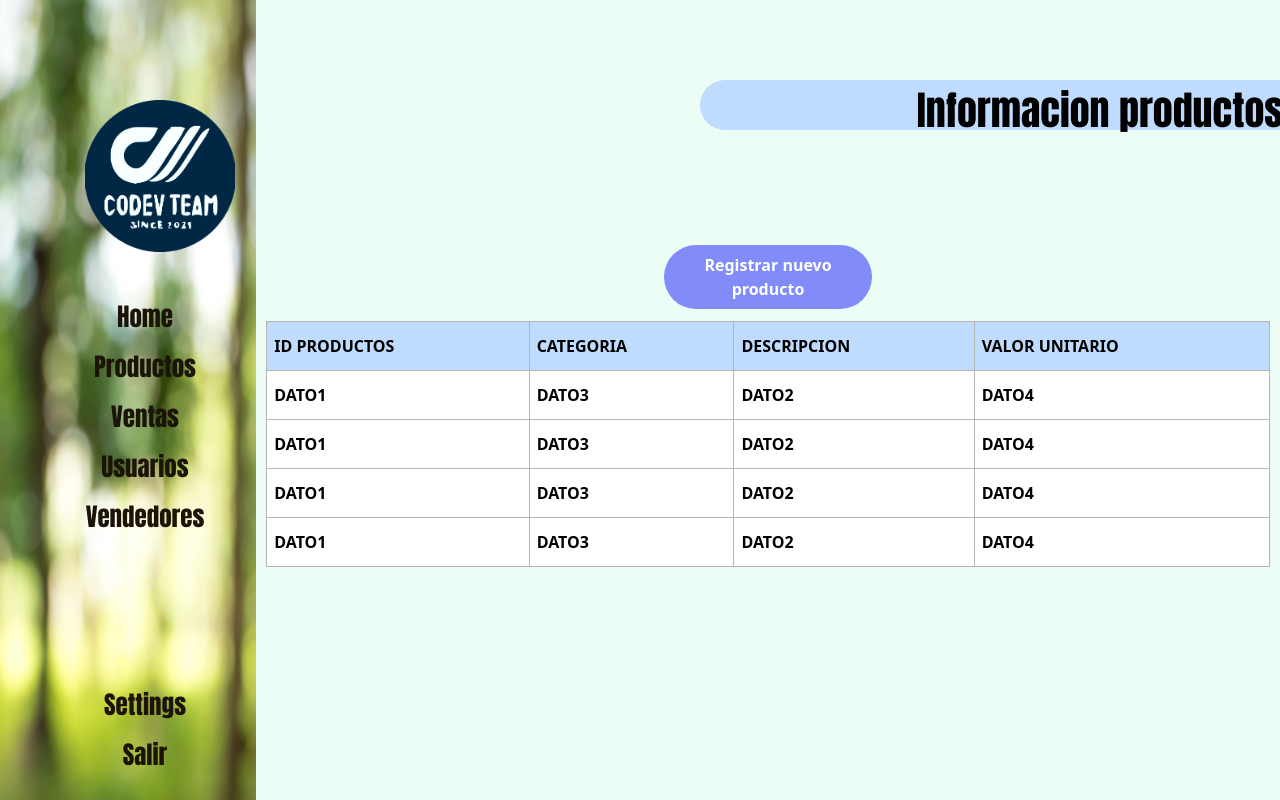
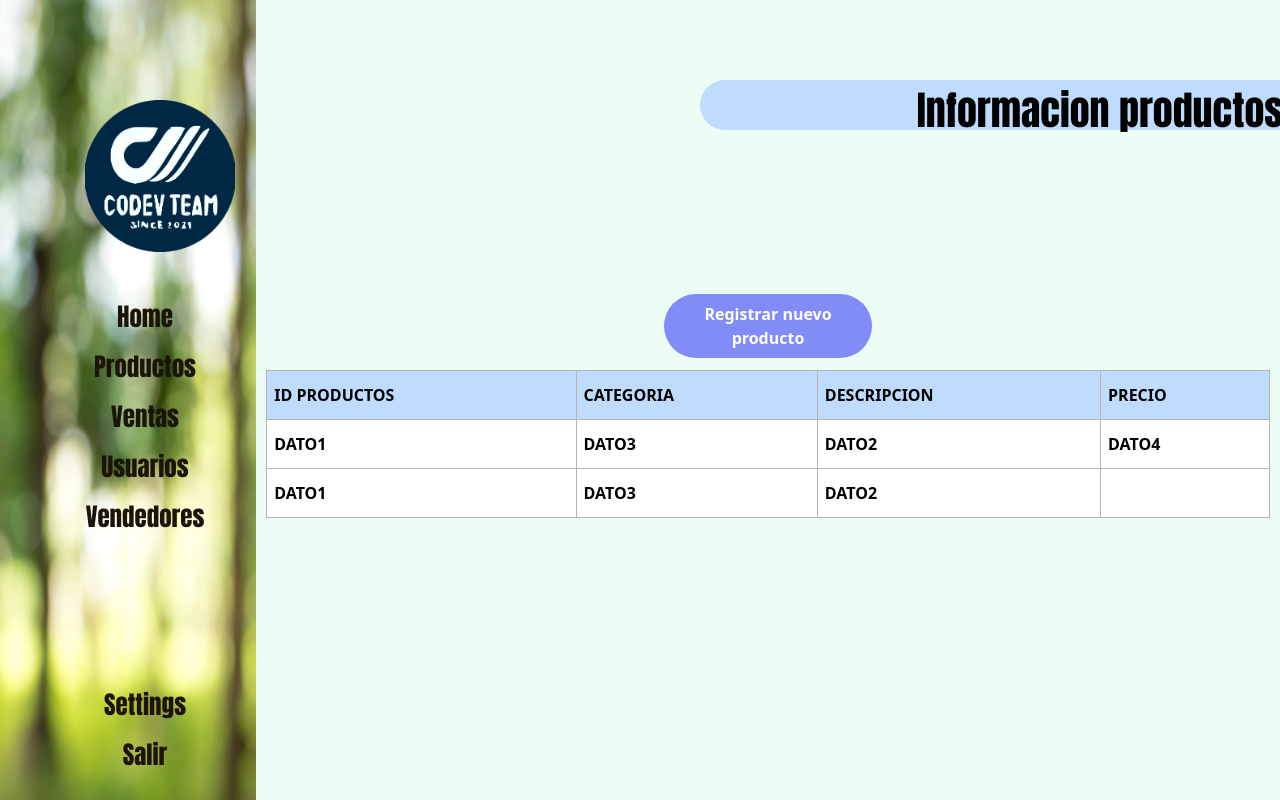
Before and after one commit to Equipo-coDEV-Mision-TIC/Ventas-codev-team, a React (Create React App) app: page /Home/productos in a window 1280 px wide. Built offline with nearby package versions, Linux system fonts and the light colour scheme.

Commit message:
agregar carpeta context

```diff
--- a/src/pages/admin/productos.jsx
+++ b/src/pages/admin/productos.jsx
@@ -8,19 +8,7 @@ const productosBackend = [
         IDproducto: "DATO1",
         Descripción: "DATO2",
         Categoria: "DATO3",
-        ValorUnitario: "DATO4"
-    },
-    {
-        IDproducto: "DATO1",
-        Descripción: "DATO2",
-        Categoria: "DATO3",
-        ValorUnitario: "DATO4"
-    },
-    {
-        IDproducto: "DATO1",
-        Descripción: "DATO2",
-        Categoria: "DATO3",
-        ValorUnitario: "DATO4"
+        Precio: "DATO4"
     },
     {
         IDproducto: "DATO1",
@@ -74,7 +62,7 @@ const TablaProductos = ({listaProductos}) =>{
                     <th>ID PRODUCTOS</th>
                     <th>CATEGORIA</th>
                     <th>DESCRIPCION</th>
-                    <th>VALOR UNITARIO</th>
+                    <th>PRECIO</th>
                 </tr>
             </thead>
             <tbody className='bg-white'>
@@ -84,7 +72,7 @@ const TablaProductos = ({listaProductos}) =>{
                             <th>{productos.IDproducto}</th>
                             <th>{productos.Categoria}</th>
                             <th>{productos.Descripción}</th>
-                            <th>{productos.ValorUnitario}</th>
+                            <th>{productos.Precio}</th>
                         </tr>
                     )
                 })}
@@ -125,17 +113,23 @@ const FormularioCreacionProductos = ({setMostrarTabla,listaProductos,setAgregarP
                 </label>
                 <label className='flex flex-col' htmlFor="Categoria">
                     Categoria
-                    <input name='Categoria' className='bg-white border border-gray-600 p-2 rounded-lg m-2' type="text" placeholder="Anillado 100 hojas"
-                    required/>
+                    <select name='Categoria' className='bg-white border border-gray-600 p-2 rounded-lg m-2' type="text" required defaultValue={0}>
+                        <option disabled value ={0}>Seleccione una categoria</option>
+                        <option>Comedores</option>
+                        <option>Escritorios</option>
+                        <option>Juegos de Sala</option>
+                        <option>Sillas de escritorio</option>
+                        <option>Sofás</option>
+                    </select>
                 </label>
                 <label className='flex flex-col' htmlFor="Descripción">
                     Descripción
-                    <input name='Descripción' className='bg-white border border-gray-600 p-2 rounded-lg m-2' type="text" placeholder="Cuaderno"
+                    <input name='Descripción' className='bg-white border border-gray-600 p-2 rounded-lg m-2' type="text" placeholder="Silla Gerente Ergonómica"
                      required/>
                 </label>
-                <label className='flex flex-col' htmlFor="ValorUnitario">
-                    Valor Unitario
-                    <input name='ValorUnitario' className='bg-white border border-gray-600 p-2 rounded-lg m-2' type="number" placeholder="5500"
+                <label className='flex flex-col' htmlFor="Precio">
+                    Precio
+                    <input name='Precio' className='bg-white border border-gray-600 p-2 rounded-lg m-2' type="number" placeholder="1000000"
                      required/>
                 </label>
 
```
